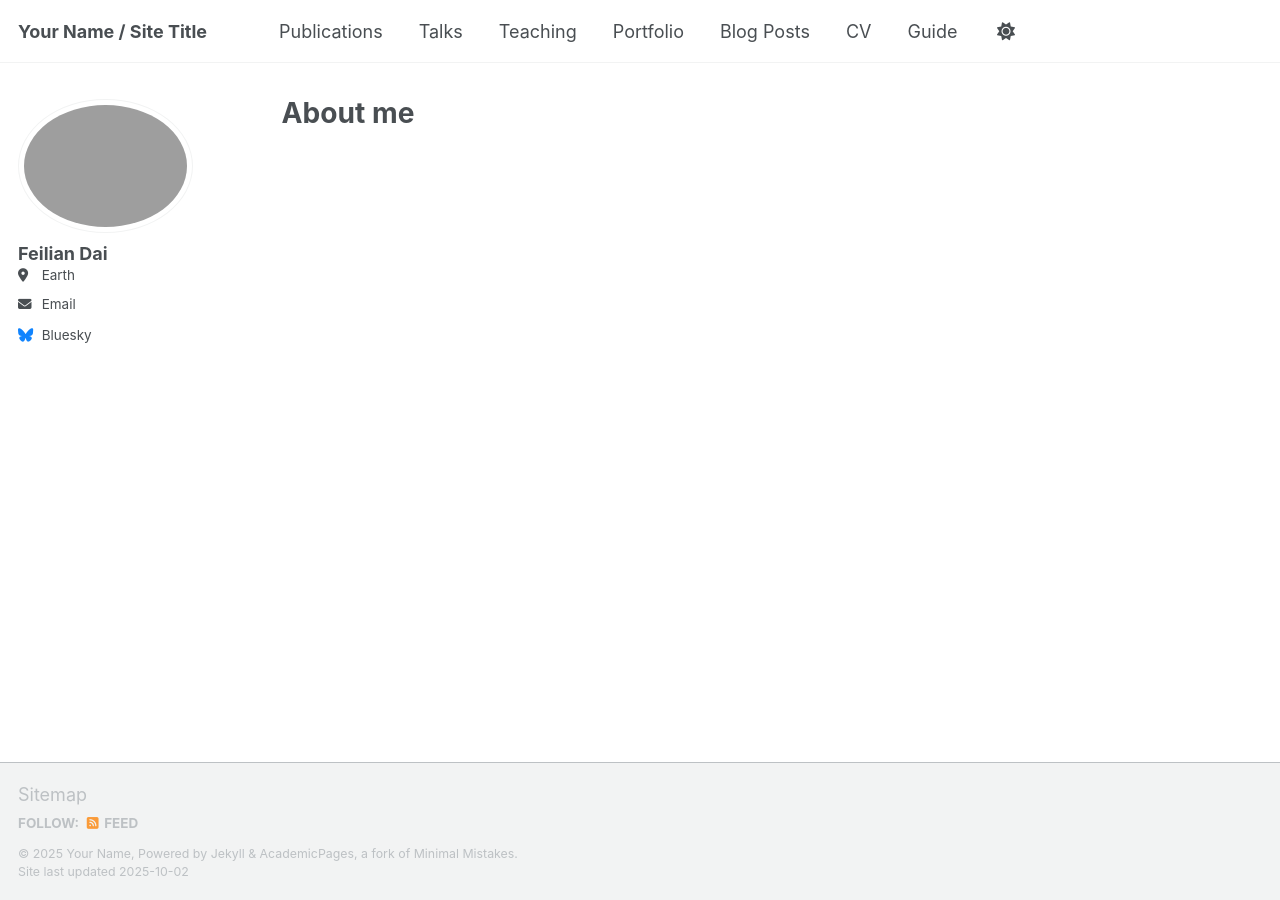
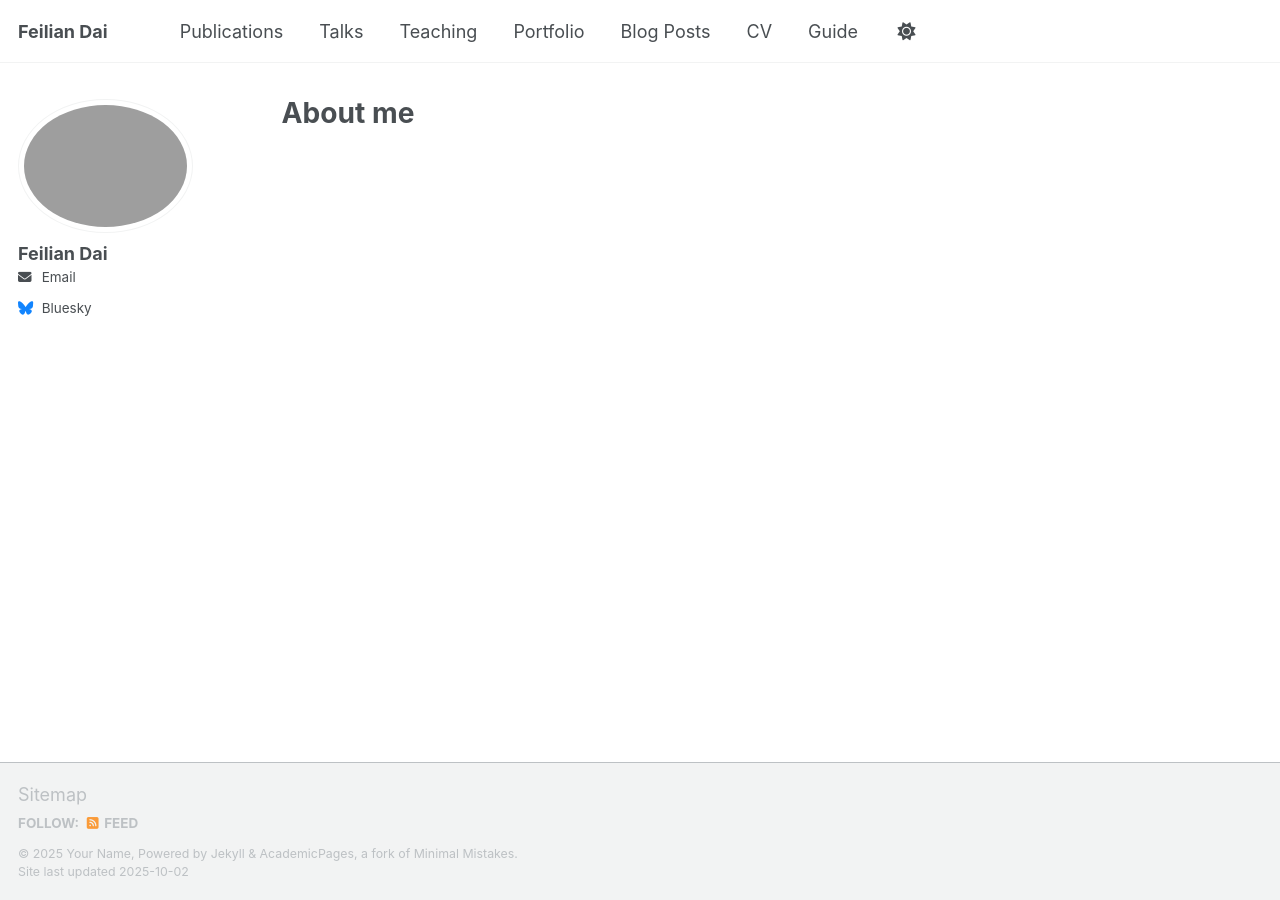
Before and after one commit to FeilianDai/FeilianDai.github.io, a Jekyll site: the page built from _pages/about.md, in a window 1280 px wide. Built offline with Jekyll 4.4.1, drawn with Linux system fonts in a browser that asks for light colours; a script that is not in the unit is left out.

Commit message:
Update _config.yml

```diff
--- a/_config.yml
+++ b/_config.yml
@@ -9,7 +9,7 @@
 # Basic Site Settings
 locale                   : "en-US"
 site_theme               : "default" # Currently available options are "default", "air"
-title                    : "Your Name / Site Title"
+title                    : "Feilian Dai"
 title_separator          : "-"
 name                     : &name "Your Name"
 description              : &description "Your Name's academic portfolio"   # Update this with a general description of your site, this is the default if not overridden by a page
@@ -28,7 +28,7 @@ author:
   name             : "Feilian Dai"
   pronouns         : # example: "she/her"
   # bio              : "Short biography for the left-hand sidebar"
-  location         : "Earth"
+  # location         : "Earth"
   # employer         : "Red Brick University"
   uri              : # URL
   email            : "daifeilian@gmail.com"
```
